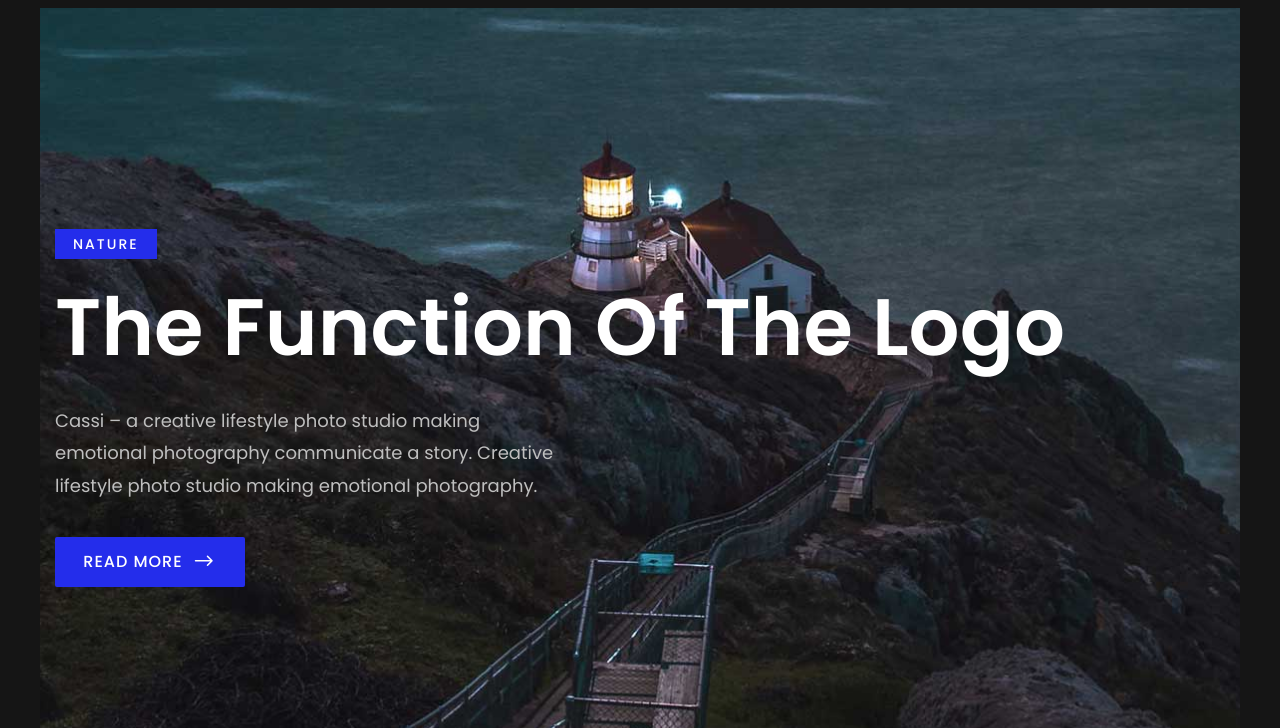
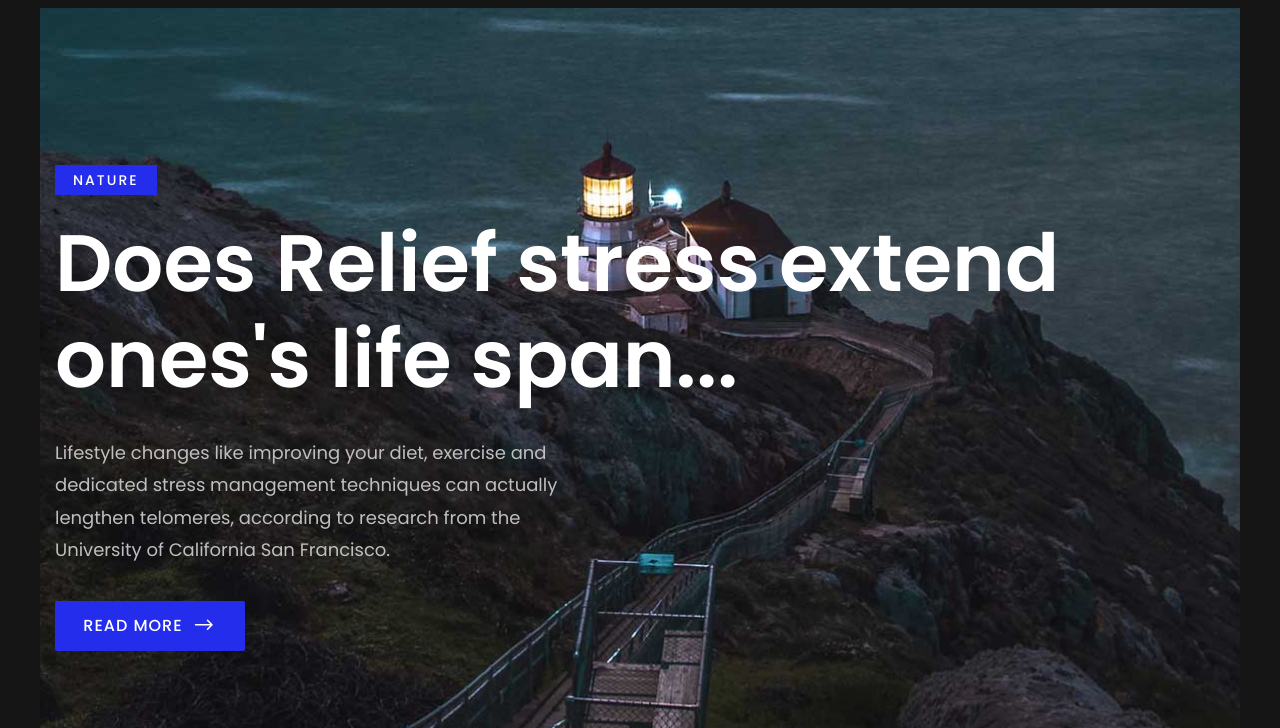
Before and after one commit to BensonAdjei/EndGame, a plain HTML site: page blog.html in a window 1280 px wide. Shown: the part 72-800 px from the top of the page. Drawn offline with Linux system fonts and the light colour scheme.

Commit message:
Update blog.html

```diff
--- a/blog.html
+++ b/blog.html
@@ -1,7 +1,7 @@
 <!DOCTYPE html>
 <html lang="zxx">
 <head>
-	<title>Cassi | Photo Studio HTML Template</title>
+	<title>How to Relief stress</title>
 	<meta charset="UTF-8">
 	<meta name="description" content="Cassi Photo Studio HTML Template">
 	<meta name="keywords" content="photo, html">
@@ -72,8 +72,8 @@
 		<div class="feature-blog set-bg" data-setbg="img/blog/big.jpg">
 			<div class="container">
 				<div class="fb-cata">Nature</div>
-				<h2>The Function Of The Logo</h2>
-				<p>Cassi – a creative lifestyle photo studio making emotional photography communicate a story. Creative lifestyle photo studio making emotional photography.</p>
+				<h2>Does Relief stress extend ones's life span...</h2>
+				<p>Lifestyle changes like improving your diet, exercise and dedicated stress management techniques can actually lengthen telomeres, according to research from the University of California San Francisco.</p>
 				<a href="#" class="site-btn">Read More <i class="arrow_right"></i></a>
 			</div>
 		</div>
```
